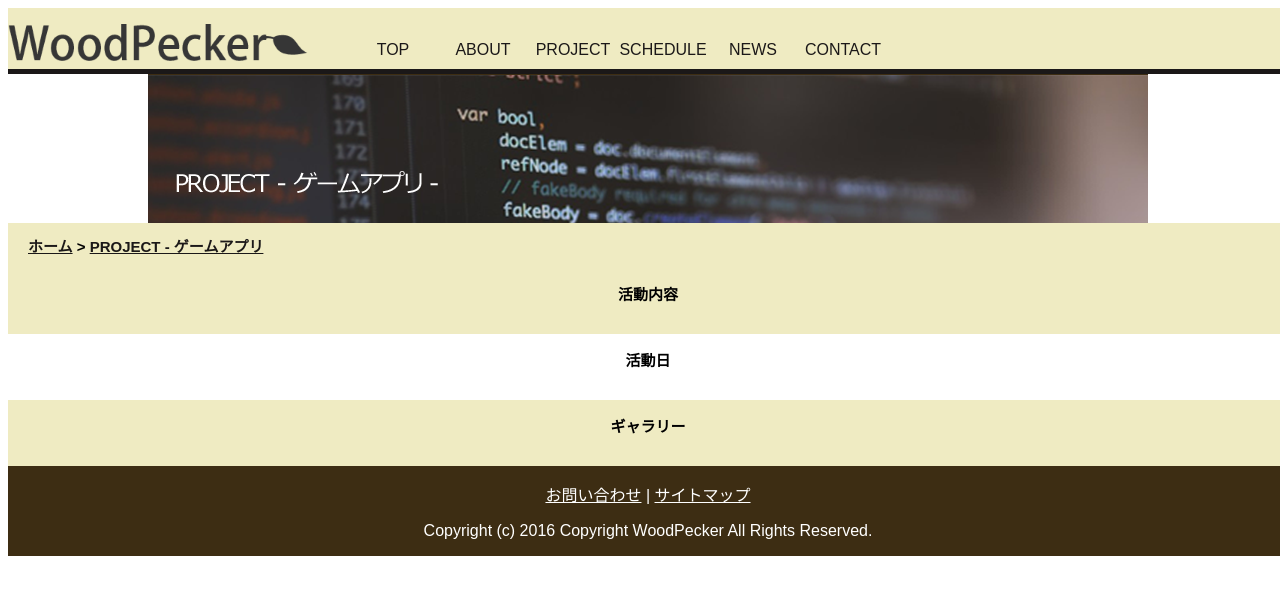
After one commit to w00dpeck3r/w00dpeck3r.github.io, a PHP site: page /project.html in a window 1280 px wide. The commit adds this page. Shown: the top 595 px of the page. Run offline with PHP 8.4, Linux system fonts and the light colour scheme.

Commit message:
add project page

```diff
--- /dev/null
+++ b/project.html
@@ -0,0 +1,47 @@
+<!DOCTYPE html>
+<html>
+  <head>
+    <meta charset="utf-8">
+    <title>WoodPecker</title>
+    <link rel="stylesheet" type="text/css" href="./style.css">
+  </head>
+  <body>
+    <div id="header" class="container">
+      <div id="header-top">
+        <h1><a href="#"><img src="./images/logo.png" alt="WoodPecker Logo"></a></h1>
+        <ul class="menu">
+          <li><a href="#">TOP</a></li>
+          <li><a href="#">ABOUT</a></li>
+          <li><a href="#">PROJECT</a></li>
+          <li><a href="#">SCHEDULE</a></li>
+          <li><a href="#">NEWS</a></li>
+          <li><a href="#">CONTACT</a></li>
+        </ul>
+        <div class="clear"></div> <!-- cancel float -->
+      </div>
+      <div id="banner">
+        <img src="./images/top_project.png" alt="header image">
+      </div>
+    </div> <!-- header ends here -->
+
+    <div id="content" class="container">
+      <div id="links">
+        <h2><a href="#">ホーム</a> > <a href="#">PROJECT - ゲームアプリ</a></h2>
+      </div>
+      <div class="article beige-background">
+        <h3>活動内容</h3>
+      </div>
+      <div class="article white-background">
+        <h3>活動日</h3>
+      </div>
+      <div class="article beige-background">
+        <h3>ギャラリー</h3>
+      </div>
+    </div> <!-- content ends here -->
+
+    <div id="footer" class="container">
+      <p><a href="#">お問い合わせ</a> | <a href="#">サイトマップ</a></p>
+      <p>Copyright (c) 2016 Copyright WoodPecker All Rights Reserved.</p>
+    </div> <!-- footer ends here -->
+  </body>
+</html>
--- a/style.css
+++ b/style.css
@@ -78,14 +78,23 @@ a {
   background-color: #efebc2;
 }
 
-h2 {
+#links > h2 {
+  font-size: 15px;
+  margin-left: 20px;
+}
+
+#links > h2 > a {
+  text-decoration: underline;
+}
+
+.article > h2 {
   text-align: center;
   font-size: 35px;
   margin-bottom: 0;
   text-transform: uppercase;
 }
 
-h3 {
+.article > h3 {
   text-align: center;
   font-size: 15px;
   margin-top: 0;
```
